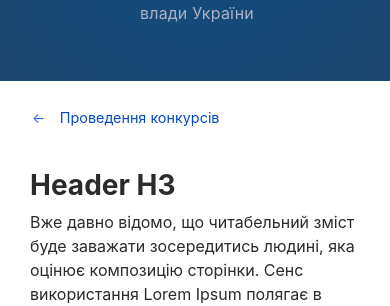
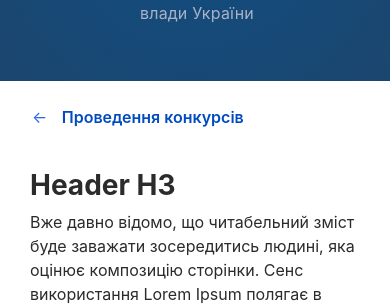
Before and after one commit to typo3uk/typo3uk.github.io, a Jekyll site: the page built from index.html, in a window 390 px wide. Shown: the part 266-572 px from the top of the page. Built offline with Jekyll 4.4.1, drawn with Linux system fonts in a browser that asks for light colours.

Commit message:
Change #208

```diff
--- a/_sass/t3ppua/_breadcrumb.scss
+++ b/_sass/t3ppua/_breadcrumb.scss
@@ -39,7 +39,7 @@
     display:block
   }
   .main-breadcrumbs .breadcrumb>li:nth-last-child(2):before{
-    font-size:87%;
+    // font-size:87%;
     display:inline-block;
     content: "\2190";
     color:#2669e3;
@@ -49,7 +49,8 @@
 }
 .main-breadcrumbs .breadcrumb>li>a{
   // color:#2d5ca6;
-  font-size:90%;
+  // font-size:90%;
+  font-weight: 600;
   text-decoration: none;
   border-bottom:1px solid transparent;
   transition:.4s ease-in-out
@@ -75,7 +76,7 @@
   }
 }
 .main-breadcrumbs .breadcrumb>li.active {
-  font-size:90%;
+  // font-size:90%;
   // color:#a7a9af;
   max-width:750px;
   text-overflow:ellipsis;
```
